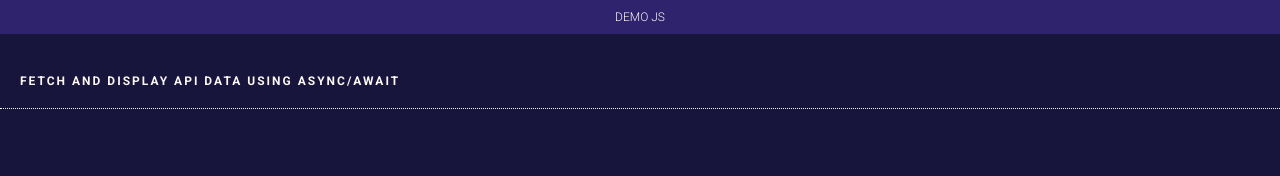
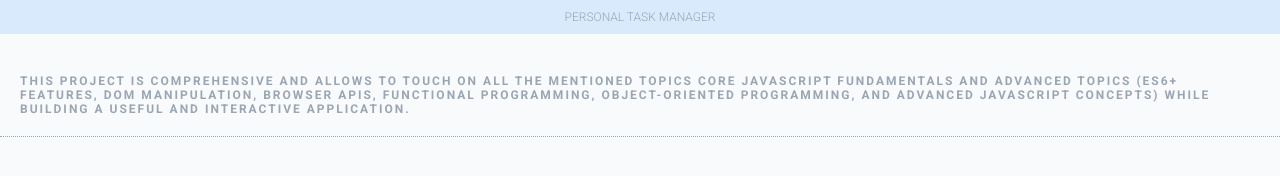
Before and after one commit to t123arun/demoJS, a plain HTML site: page index.html in a window 1280 px wide. Drawn offline with Linux system fonts and the light colour scheme.

Commit message:
initial project setup and added readme file content

```diff
--- a/index.html
+++ b/index.html
@@ -3,13 +3,13 @@
 <head>
     <meta charset="UTF-8">
     <meta name="viewport" content="width=device-width, initial-scale=1.0">
-    <title>DEMO JS</title>
+    <title>Personal Task Manager</title>
     <link rel="icon" href="favicon.ico">
     <link rel="stylesheet" href="style.css">
     <link href="https://fonts.googleapis.com/css2?family=Roboto:1,100;1,300;1,400;1,500;1,700;1,900&display=swap" rel="stylesheet">
 </head>
 <body class="roboto-regular">
-    <h1 class="main-heading roboto-light">DEMO JS</h1>
+    <h1 class="main-heading roboto-light">Personal Task Manager</h1>
     <h2 id="objective" class="secondary-heading"></h2>
     <ul id="data-list" class="roboto-thin">
 
--- a/main.js
+++ b/main.js
@@ -2,6 +2,6 @@
 console.log("-----DEMO JS-----");
 
 //objective
-document.getElementById('objective').innerHTML = "Fetch and Display API data using async/await";
+document.getElementById('objective').innerHTML = "This project is comprehensive and allows to touch on all the mentioned topics Core JavaScript Fundamentals and advanced topics (ES6+ Features, DOM manipulation, Browser APIs, Functional Programming, Object-Oriented Programming, and Advanced JavaScript Concepts) while building a useful and interactive application.";
 
 //select the ul
--- a/style.css
+++ b/style.css
@@ -1,8 +1,8 @@
 :root{
-    --primary-blue : #17153B;
-    --secondary-blue : #2E236C;
+    --primary-blue : #F8FAFC;
+    --secondary-blue : #D9EAFD;
     --light-blue : #433D8B;
-    --text-color : #FDF7F4;
+    --text-color : #9AA6B2;
     --error-text : red;
 }
 
@@ -80,3 +80,7 @@ li{
   font-weight: 900;
   font-style: normal;
 }
+
+.main-heading{
+  text-transform: uppercase;
+}
```
Also changed, not shown: 1 other file.
